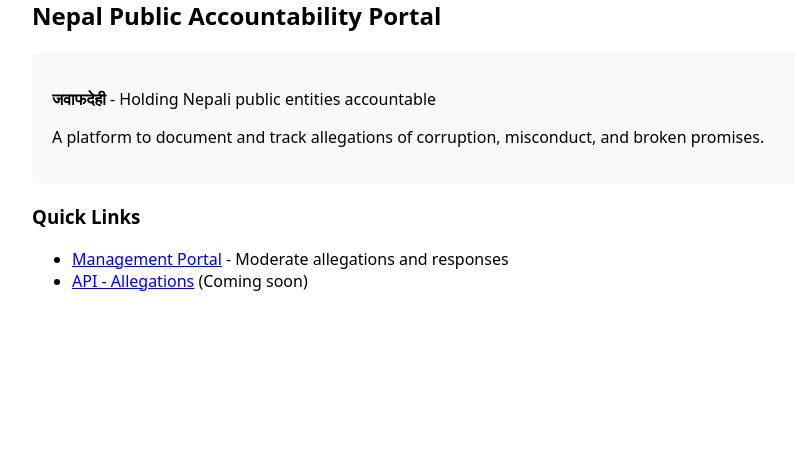
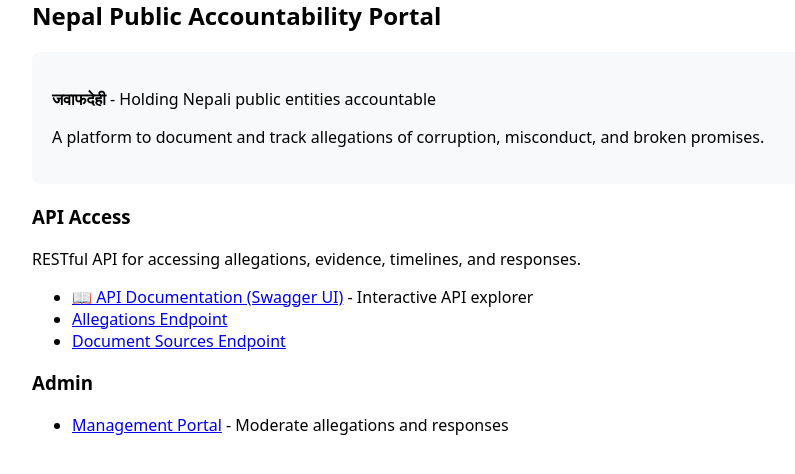
Before and after one commit to NewNepal-org/JawafdehiAPI, a Django app: page / in a window 1280 px wide. Shown: the part 157-631 px from the top of the page, without its empty margins (208-1003 px from the left). Run offline with Django 5.2, Linux system fonts and the light colour scheme.

```diff
--- a/allegations/templates/index.html
+++ b/allegations/templates/index.html
@@ -19,10 +19,17 @@
         <p>A platform to document and track allegations of corruption, misconduct, and broken promises.</p>
     </div>
 
-    <h3>Quick Links</h3>
+    <h3>API Access</h3>
+    <p>RESTful API for accessing allegations, evidence, timelines, and responses.</p>
+    <ul>
+        <li><a href="/api/swagger/">📖 API Documentation (Swagger UI)</a> - Interactive API explorer</li>
+        <li><a href="/api/allegations/">Allegations Endpoint</a></li>
+        <li><a href="/api/sources/">Document Sources Endpoint</a></li>
+    </ul>
+
+    <h3>Admin</h3>
     <ul>
         <li><a href="/admin/">Management Portal</a> - Moderate allegations and responses</li>
-        <li><a href="/api/allegations/">API - Allegations</a> (Coming soon)</li>
     </ul>
 </body>
 </html>
--- a/pyproject.toml
+++ b/pyproject.toml
@@ -12,7 +12,8 @@ djangorestframework = "^3.16.1"
 django-cors-headers = "^4.9.0"
 psycopg2-binary = "^2.9.11"
 python-dotenv = "^1.2.1"
-nepal-entity-service = {path = "../NepalEntityService", extras = ["api"], develop = true}
+nepal-entity-service = {git = "https://github.com/NewNepal-org/NepalEntityService.git", extras = ["api"]}
+# nepal-entity-service = {path = "../NepalEntityService", extras = ["api"], develop = true}
 django-filter = "^25.2"
 drf-spectacular = "^0.29.0"
 
```
Also changed, not shown: 3 other files.
